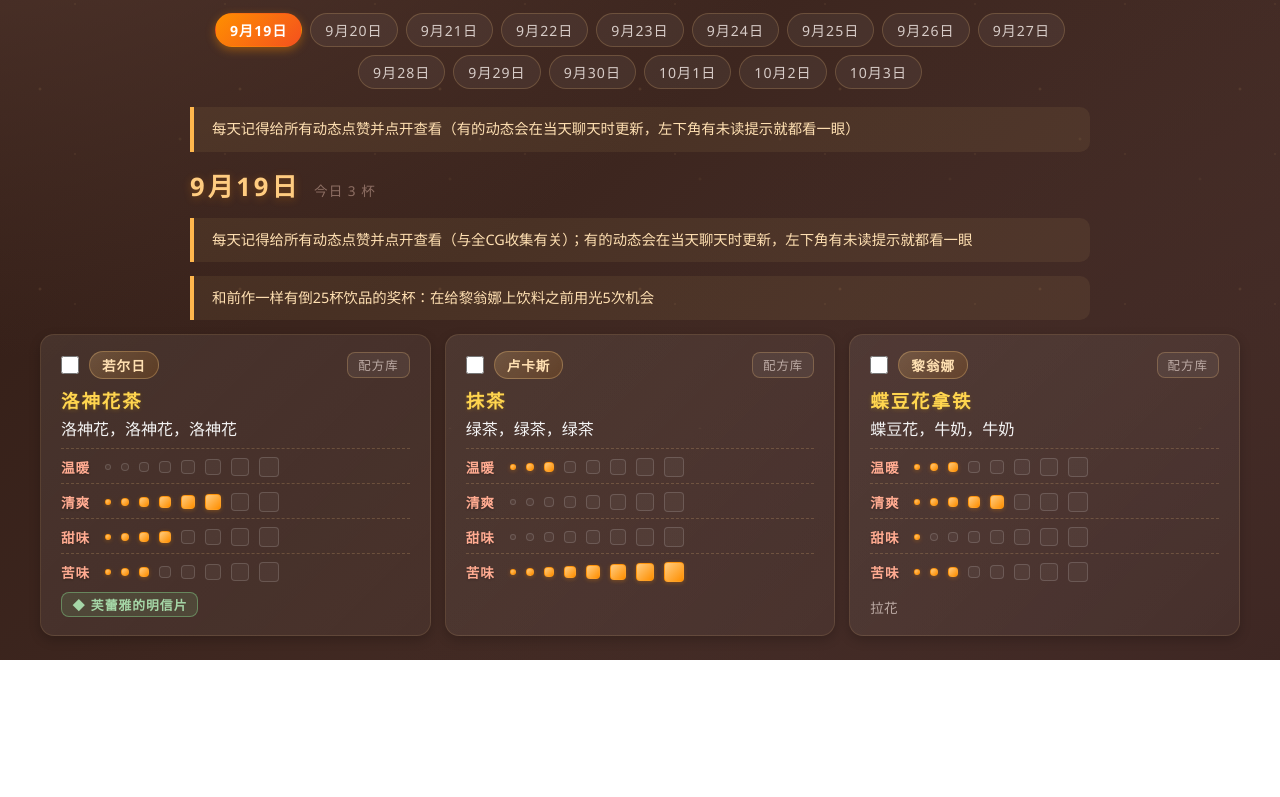
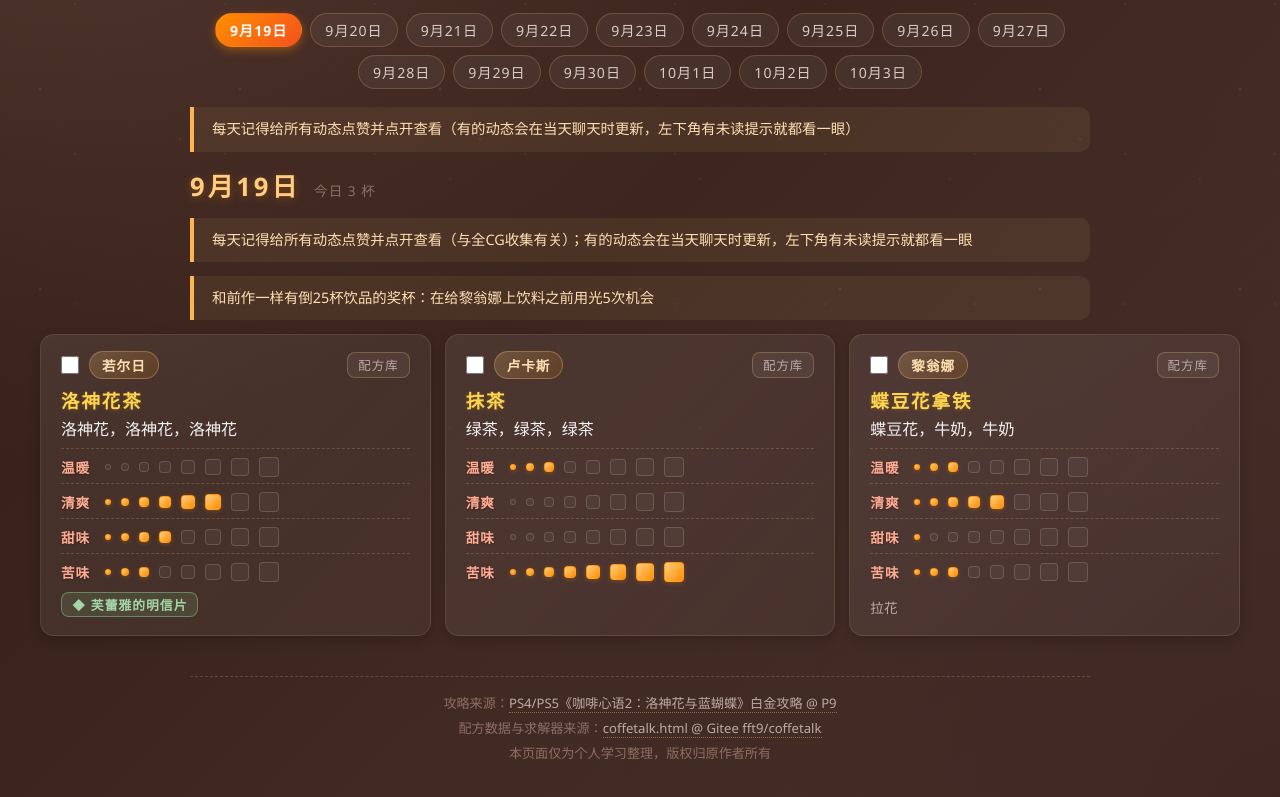
Before and after one commit to sikikun/coffee_talk_2_walkthrough, a plain HTML site: page index.html in a window 1280 px wide. Shown: the part 371-1168 px from the top of the page. Before the commit the page ends 1031 px from the top, so only its background shows below. Drawn offline with Linux system fonts and the light colour scheme.

Commit message:
add source credits footer (psnine walkthrough & gitee solver)

```diff
--- a/index.html
+++ b/index.html
@@ -834,6 +834,32 @@
             font-size: 0.85em;
             color: #8d6e63;
             letter-spacing: 1px;
+        }
+
+        /* ===== 页脚版权说明 ===== */
+        .footer-credit {
+            max-width: 900px;
+            margin: 40px auto 10px;
+            padding: 14px 20px;
+            text-align: center;
+            font-size: 0.82em;
+            line-height: 1.9;
+            color: #8d6e63;
+            border-top: 1px dashed rgba(255, 204, 128, 0.2);
+            position: relative;
+            z-index: 1;
+        }
+
+        .footer-credit a {
+            color: #bcaaa4;
+            text-decoration: none;
+            border-bottom: 1px dotted rgba(255, 204, 128, 0.4);
+            transition: all 0.2s;
+        }
+
+        .footer-credit a:hover {
+            color: #ffcc80;
+            border-bottom-color: #ffcc80;
         }
     </style>
 </head>
@@ -2227,6 +2253,11 @@
             showDrinks();
         });
     </script>
+    <div class="footer-credit">
+        攻略来源：<a href="https://psnine.com/topic/37329" target="_blank" rel="noopener">PS4/PS5《咖啡心语2：洛神花与蓝蝴蝶》白金攻略 @ P9</a><br>
+        配方数据与求解器来源：<a href="https://gitee.com/fft9/coffetalk/blob/master/coffetalk.html" target="_blank" rel="noopener">coffetalk.html @ Gitee fft9/coffetalk</a><br>
+        本页面仅为个人学习整理，版权归原作者所有
+    </div>
 </body>
 
 </html>
```
